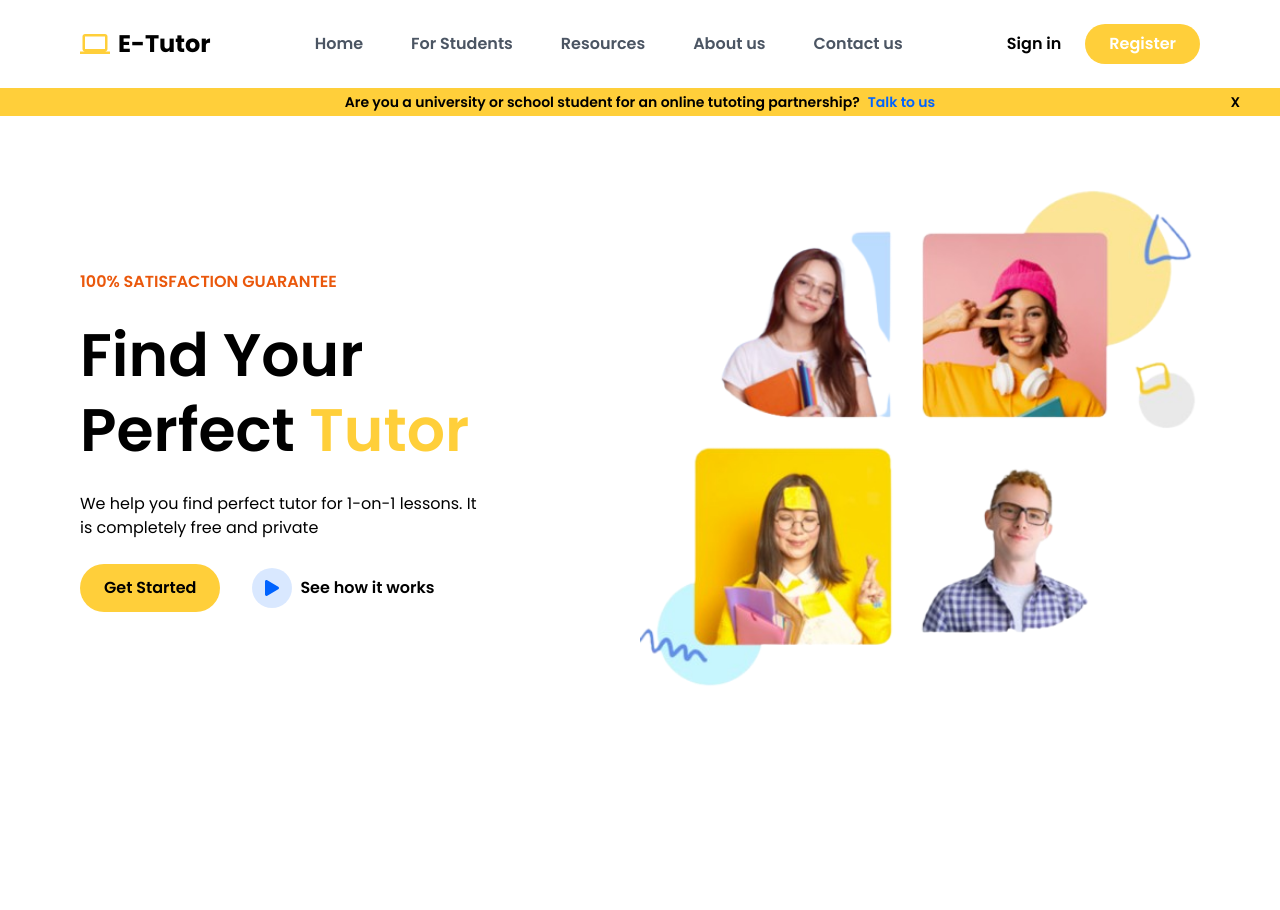
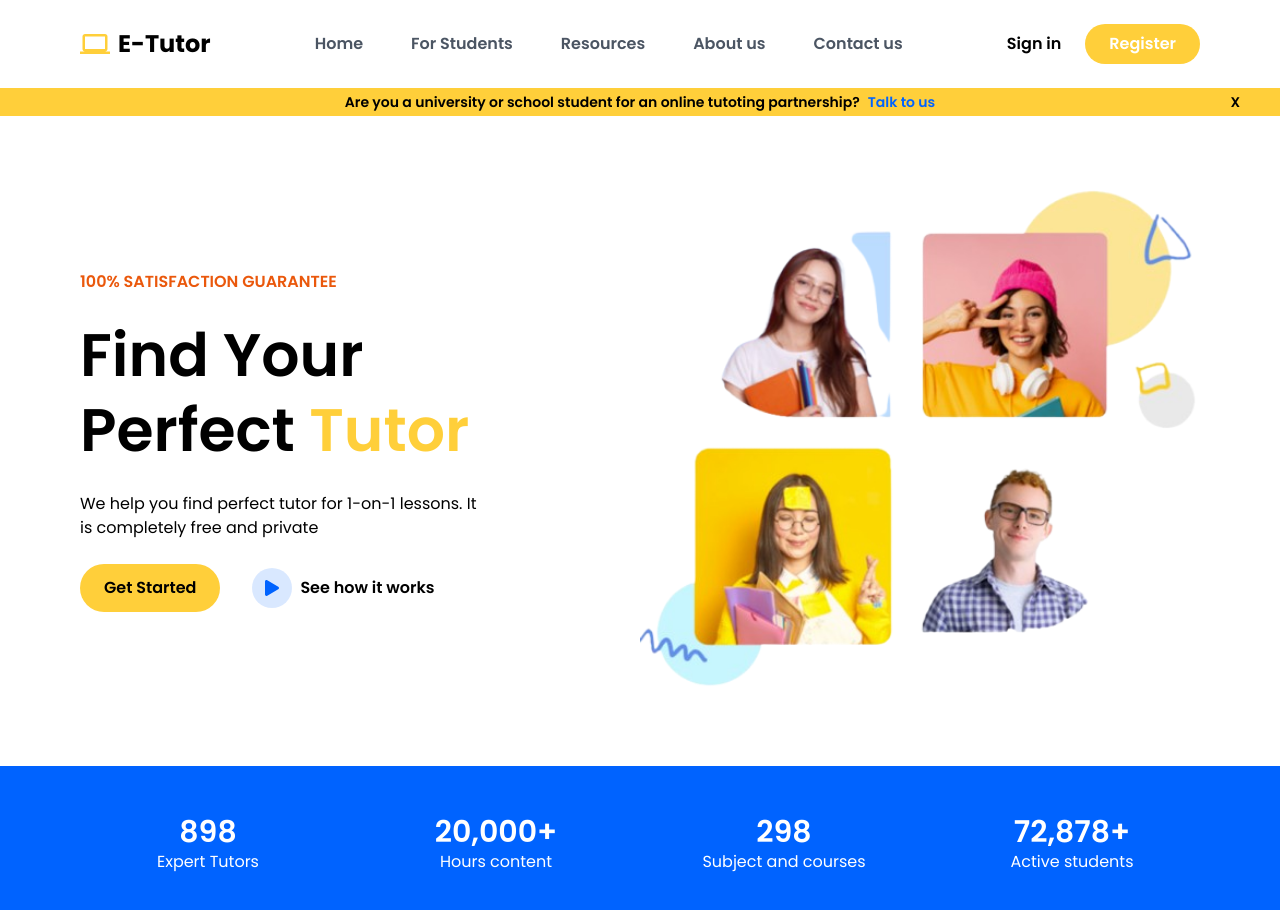
Before and after one commit to preetitaware04/E-Tutor, a React (Vite) app: page / in a window 1280 px wide. Shown: the top 910 px of the page. Before the commit the page ends 800 px from the top, so only its background shows below. Built offline with nearby package versions, Linux system fonts and the light colour scheme.

Commit message:
Hero section completed and NumberCounter component completed

```diff
--- a/package.json
+++ b/package.json
@@ -12,6 +12,7 @@
   "dependencies": {
     "framer-motion": "^11.12.0",
     "react": "^18.3.1",
+    "react-countup": "^6.5.3",
     "react-dom": "^18.3.1",
     "react-icons": "^5.3.0"
   },
--- a/src/App.jsx
+++ b/src/App.jsx
@@ -1,6 +1,7 @@
 import Navbar from "./components/Navbar/Navbar";
 import NavbarBanner from "./components/Navbar/NavbarBanner";
 import Hero from "./components/Hero/Hero";
+import NumberCounter from "./components/NumberCount/NumberCounter";
 
 const App = () => {
   return (
@@ -8,6 +9,7 @@ const App = () => {
       <Navbar />
       <NavbarBanner />
       <Hero />
+      <NumberCounter/>
     </main>
   );
 };
--- a/src/components/Hero/Hero.jsx
+++ b/src/components/Hero/Hero.jsx
@@ -1,6 +1,7 @@
 import { FaPlay } from "react-icons/fa";
 import banner from "../../assets/banner.png";
 import { motion } from "framer-motion";
+import { SlideRight } from "../../utility/animation";
 const Hero = () => {
   return (
     <>
@@ -8,18 +9,34 @@ const Hero = () => {
         {/* brand info */}
         <div className="flex flex-col justify-center py-14 md:pr-16 xl:pr-40 md:py-0">
           <div className="text-center md:text-left space-y-6">
-            <p className="text-orange-600 uppercase font-semibold">
+            <motion.p
+              variants={SlideRight(0.4)}
+              initial="hidden"
+              animate="visible"
+              className="text-orange-600 uppercase font-semibold"
+            >
               100% Satisfaction Guarantee
-            </p>
-            <h1 className="text-5xl lg:text-6xl font-semibold !leading-tight">
+            </motion.p>
+            <motion.h1
+            variants={SlideRight(0.6)}
+            initial="hidden"
+            animate="visible"
+            className="text-5xl lg:text-6xl font-semibold !leading-tight">
               Find Your Perfect <span className="text-primary">Tutor</span>
-            </h1>
-            <p>
+            </motion.h1>
+            <motion.p
+              variants={SlideRight(0.8)}
+              initial="hidden"
+              animate="visible">
               We help you find perfect tutor for 1-on-1 lessons. It is
               completely free and private
-            </p>
+            </motion.p>
             {/* button section */}
-            <div className="flex gap-8 justify-center md:justify-start !mr-8 items-center">
+            <motion.div
+            variants={SlideRight(1.0)}
+            initial="hidden"
+            animate="visible"
+            className="flex gap-8 justify-center md:justify-start !mr-8 items-center">
               <button className="primary-btn">Get Started</button>
               <button className="flex justify-end items-center gap-2 font-semibold">
                 <span className="w-10 h-10 bg-secondary/15 rounded-full flex justify-center items-center">
@@ -27,7 +44,7 @@ const Hero = () => {
                 </span>
                 See how it works
               </button>
-            </div>
+            </motion.div>
           </div>
         </div>
         {/* Hero image */}
--- /dev/null
+++ b/src/components/NumberCount/NumberCounter.jsx
@@ -0,0 +1,60 @@
+import CountUp from "react-countup";
+const NumberCounter = () => {
+  return (
+    <div className="bg-secondary text-white py-12">
+      <div className="container grid grid-cols-2 md:grid-cols-4 gap-8">
+        <div className="flex flex-col items-center justify-center">
+          <p className="text-3xl font-semibold">
+            <CountUp
+              start={0}
+              end={898}
+              duration={3}
+              enableScrollSpy={true}
+              scrollSpyOnce={true}
+            />
+          </p>
+          <p>Expert Tutors</p>
+        </div>
+        <div className="flex flex-col items-center justify-center">
+          <p className="text-3xl font-semibold">
+            <CountUp
+              end={20000}
+              separator=","
+              suffix="+"
+              duration={3}
+              enableScrollSpy={true}
+              scrollSpyOnce={true}
+            />
+          </p>
+          <p>Hours content</p>
+        </div>
+        <div className="flex flex-col items-center justify-center">
+          <p className="text-3xl font-semibold">
+            <CountUp
+              end={298}
+              duration={3}
+              enableScrollSpy={true}
+              scrollSpyOnce={true}
+            />
+          </p>
+          <p>Subject and courses</p>
+        </div>
+        <div className="flex flex-col items-center justify-center">
+          <p className="text-3xl font-semibold">
+            <CountUp
+              end={72878}
+              separator=","
+              suffix="+"
+              duration={3}
+              enableScrollSpy={true}
+              scrollSpyOnce={true}
+            />
+          </p>
+          <p>Active students</p>
+        </div>
+      </div>
+    </div>
+  );
+};
+
+export default NumberCounter;
--- /dev/null
+++ b/src/utility/animation.js
@@ -0,0 +1,16 @@
+export const SlideRight = (delay) => {
+  return {
+    hidden: {
+      opacity: 0,
+      x: -100,
+    },
+    visible: {
+      opacity: 1,
+      x: 0,
+      transition: {
+        duration: 0.5,
+        delay: delay,
+      },
+    },
+  };
+};
```
Also changed, not shown: 1 other file (tests, documents, lock files or other folders).
